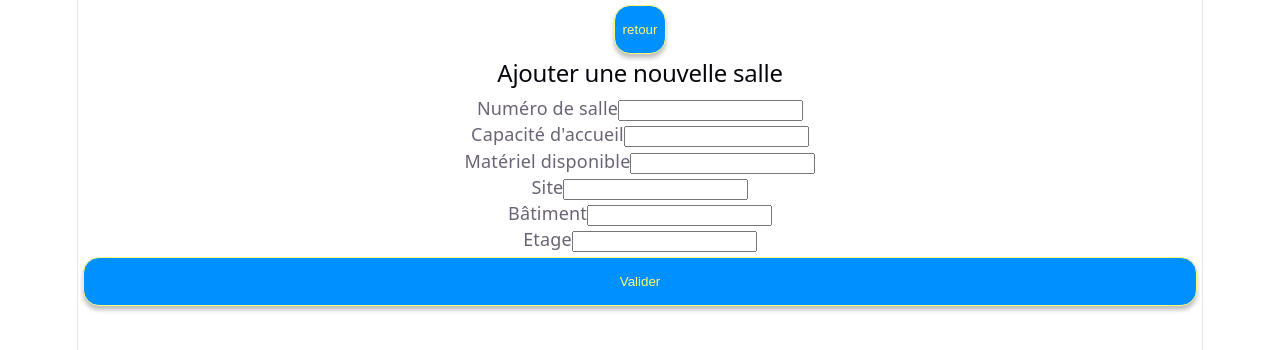
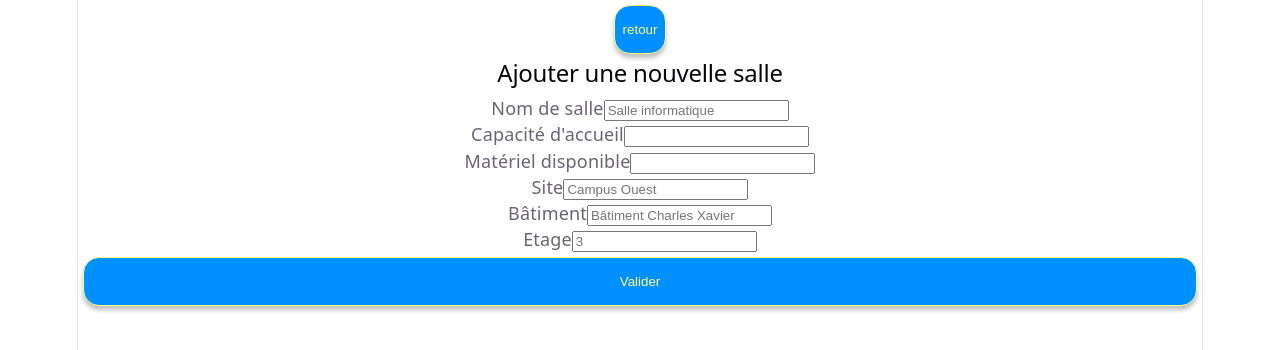
Before and after one commit to porte-christophe/la-bonne-salle-au-bon-moment, a React (Vite) app: page /creerSalle in a window 1280 px wide. Shown: the top 350 px of the page. Built offline with nearby package versions, Linux system fonts and the light colour scheme.

Commit message:
refactor: :art: update new room form

```diff
--- a/src/pages/creerSalle.tsx
+++ b/src/pages/creerSalle.tsx
@@ -10,10 +10,18 @@ import Button from '../components/button';
 
 //----------- Logic -----------
 const creerSalleSchema = z.object({
-    label: z.string().min(3, "Le label doit comporter minimum 3 caractères"),
-    capacity: z.number().positive("La capacité doit être supérieure à 0"),
-    site: z.string().min(3, "Le site doit comporter au minimum 3 caractères"),
-    building: z.string().min(1, "Le building doit comporter au minimum 1 caractère"),
+    label: z
+        .string()
+        .min(3, "Le nom de la salle doit avoir au minimum 3 caractères."),
+    capacity: z
+        .number()
+        .positive("La capacité doit être supérieure à 0."),
+    site: z
+        .string()
+        .min(3, "Le site doit avoir au minimum 3 caractères."),
+    building: z
+        .string()
+        .min(1, "Le bâtiment doit avoir au minimum 1 caractère."),
     floor: z.number(),
     material: z.string().optional(),
 });
@@ -52,14 +60,14 @@ function CreerSalle() {
                     <h2>Ajouter une nouvelle salle</h2>
                     <form onSubmit={handleSubmit(onSubmit)}>
                         <div>
-                            <label>Numéro de salle</label>
-                            <input type="text" {...register("label")} />
+                            <label>Nom de salle</label>
+                            <input type="text" {...register("label")} placeholder='Salle informatique'/>
                             {errors.label && <p>{errors.label.message}</p>}
                         </div>
 
                         <div>
                             <label>Capacité d'accueil</label>
-                            <input type="number" {...register("capacity", { valueAsNumber: true })} />
+                            <input type="number" {...register("capacity", { valueAsNumber: true })} min={0}/>
                             {errors.capacity && <p>{errors.capacity.message}</p>}
                         </div>
 
@@ -70,19 +78,19 @@ function CreerSalle() {
 
                         <div>
                             <label>Site</label>
-                            <input type="text" {...register("site")} />
+                            <input type="text" {...register("site")} placeholder='Campus Ouest' />
                             {errors.site && <p>{errors.site.message}</p>}
                         </div>
 
                         <div>
                             <label>Bâtiment</label>
-                            <input type="text" {...register("building")} />
+                            <input type="text" {...register("building")} placeholder='Bâtiment Charles Xavier' />
                             {errors.building && <p>{errors.building.message}</p>}
                         </div>
 
                         <div>
                             <label>Etage</label>
-                            <input type="number" {...register("floor", { valueAsNumber: true })} />
+                            <input type="number" {...register("floor", { valueAsNumber: true })} min={0} placeholder='3'/>
                             {errors.floor && <p>{errors.floor.message}</p>}
                         </div>
 
```
